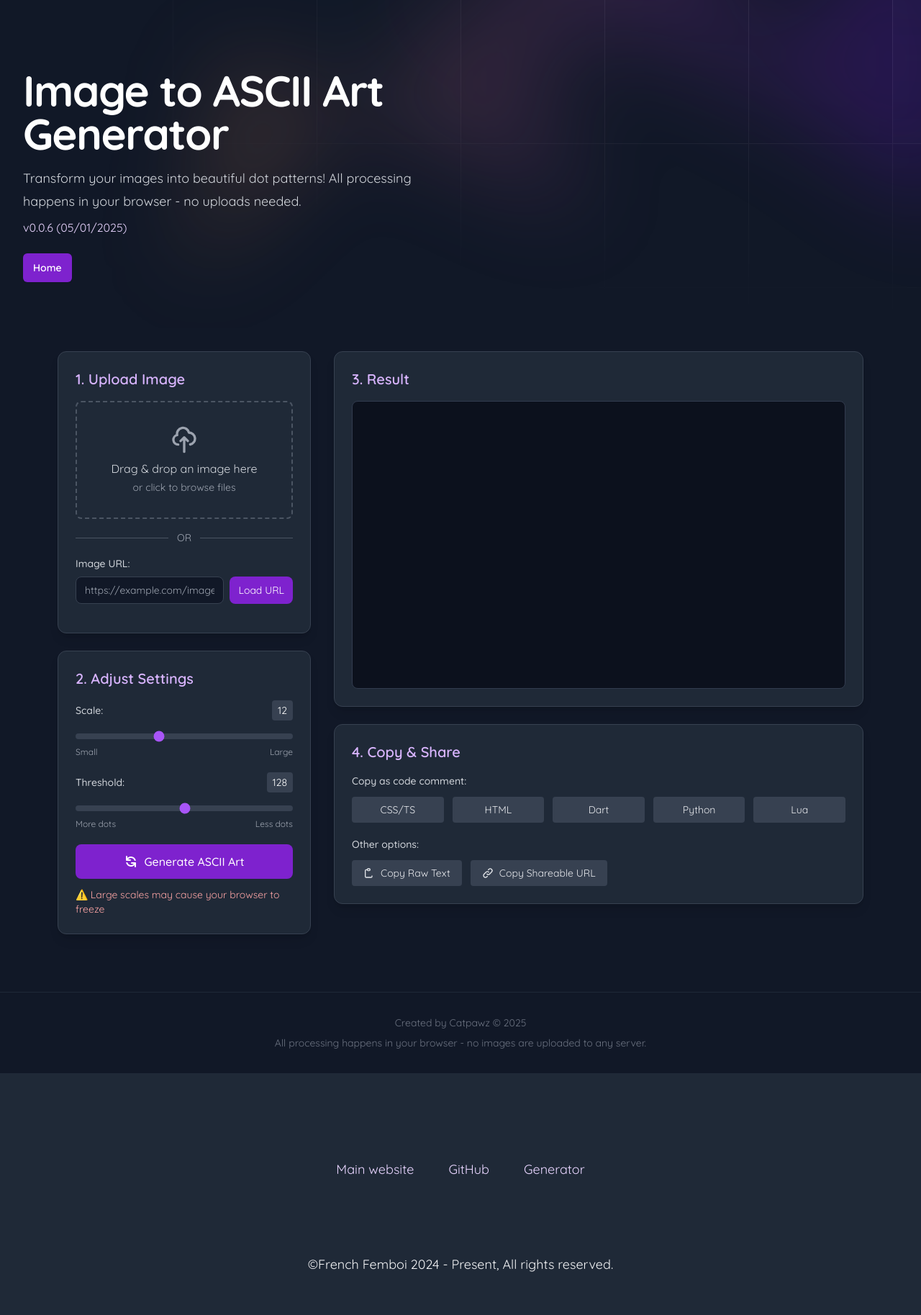
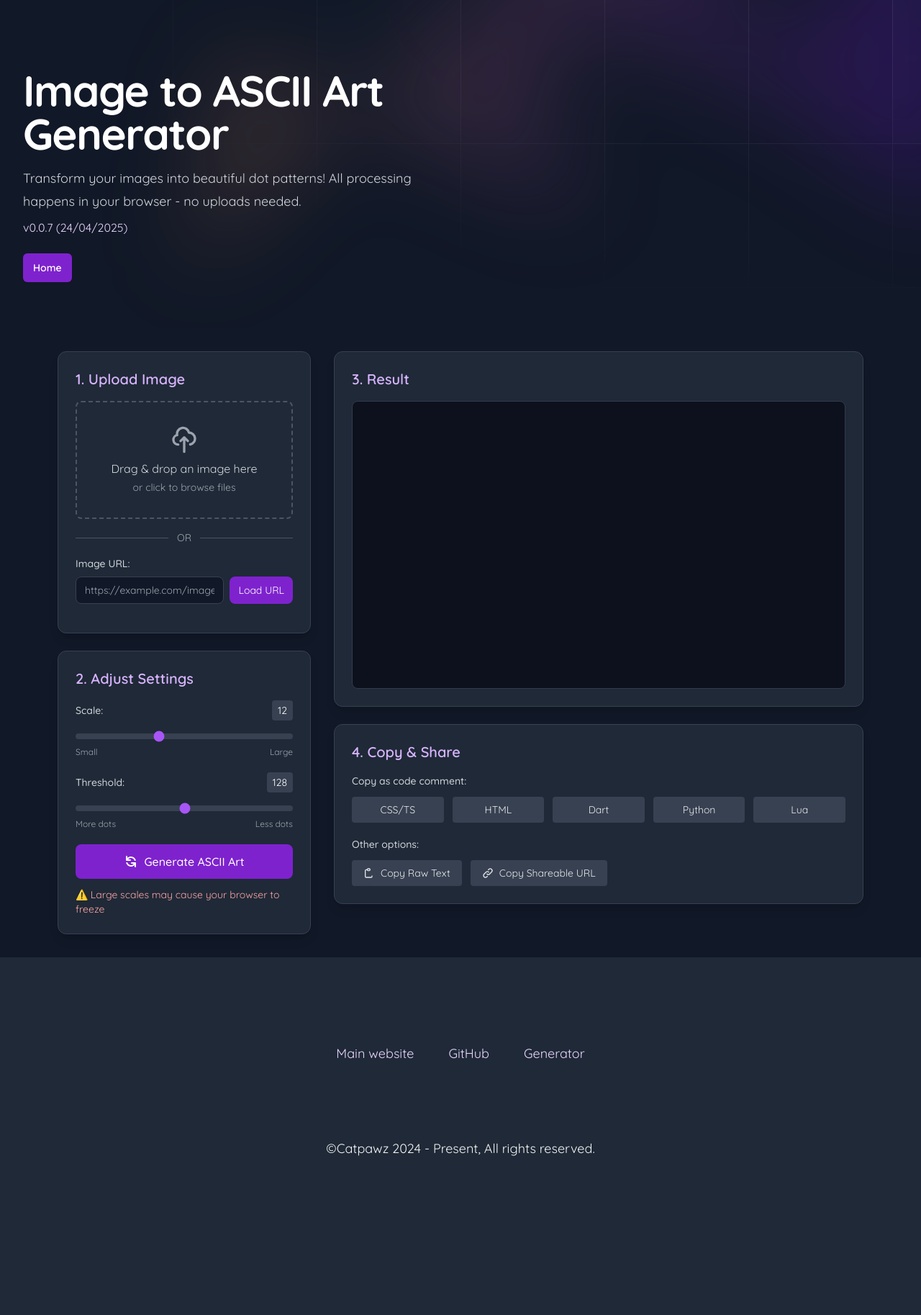
Before and after one commit to catpawzz/ascii, a PHP site: a page that uses generator.php in a window 1280 px wide. Shown: the whole page at 72% size. After the commit the page ends 1606 px from the top, so only its background shows below. Run offline with PHP 8.4, Linux system fonts and the light colour scheme.

Commit message:
chore: update version to v0.0.7 and correct author name in footer

```diff
--- a/generator.php
+++ b/generator.php
@@ -63,7 +63,7 @@
                     Image to ASCII Art Generator
                 </h1>
                 <p class="mt-4 text-lg leading-8 text-gray-300 animate-fade animate-delay-500">Transform your images into beautiful dot patterns! All processing happens in your browser - no uploads needed.</p>
-                <p class="mt-2 text-purple-200 animate-fade animate-delay-500">v0.0.6 (05/01/2025)</p>
+                <p class="mt-2 text-purple-200 animate-fade animate-delay-500">v0.0.7 (24/04/2025)</p>
                 <div class="mt-6 flex items-center gap-x-6 animate-fade animate-delay-750">
                     <a href="/" class="rounded-md bg-purple-700 hover:bg-purple-600 px-3.5 py-2.5 text-sm font-semibold text-white shadow-sm transition-colors duration-200 focus-visible:outline focus-visible:outline-2 focus-visible:outline-offset-2 focus-visible:outline-purple-400">
                         Home
@@ -242,13 +242,6 @@
         </div>
     </div>
 
-    <!-- Footer -->
-    <div class="mt-12 border-t border-gray-800">
-        <div class="container mx-auto px-4 py-8 text-center text-sm text-gray-500">
-            <p>Created by Catpawz © 2025</p>
-            <p class="mt-2">All processing happens in your browser - no images are uploaded to any server.</p>
-        </div>
-    </div>
 
     <canvas id="canvas"></canvas>
 
@@ -560,7 +553,7 @@
                 setTimeout(() => {
                     notification.classList.add('hidden');
                 }, 500);
-            }, 3000); // Notification stays for 3 seconds
+            }, 3000);
         }
     </script>
 
--- a/inc/footer.php
+++ b/inc/footer.php
@@ -6,7 +6,7 @@
                         <li><a href="https://github.com/catpawzz/ascii" class="text-purple-200 hover:text-purple-300">GitHub</a></li>
                         <li><a href="/generator" class="text-purple-200 hover:text-purple-300">Generator</a></li>
                     </ul>
-                    <span class="text-lg text-gray-100 text-center block">©<a href="https://catpawz.net/">French Femboi</a> 2024 - Present, All rights reserved.</span>
+                    <span class="text-lg text-gray-100 text-center block">©<a href="https://catpawz.net/">Catpawz</a> 2024 - Present, All rights reserved.</span>
             </div>
         </div>
     </footer>
```
